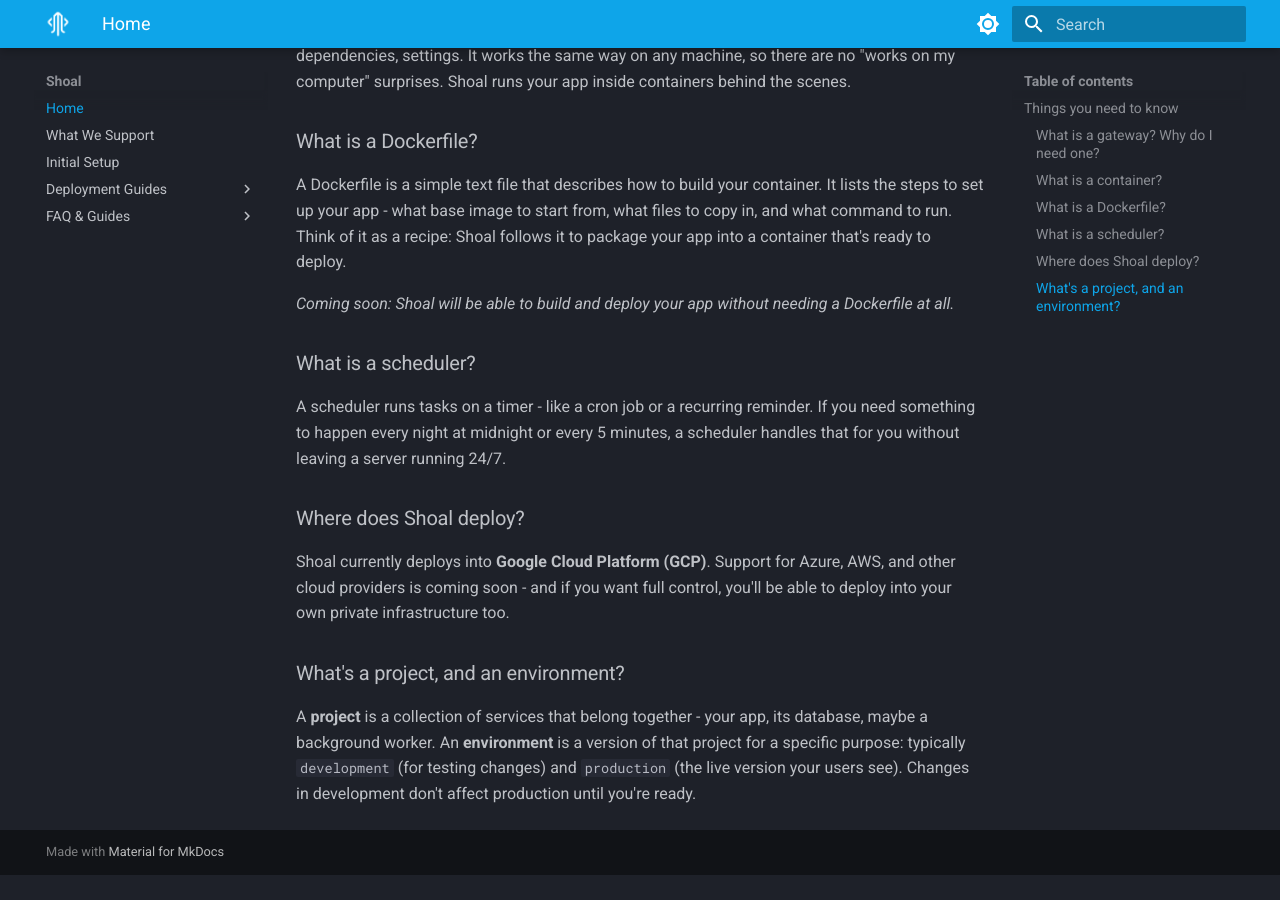
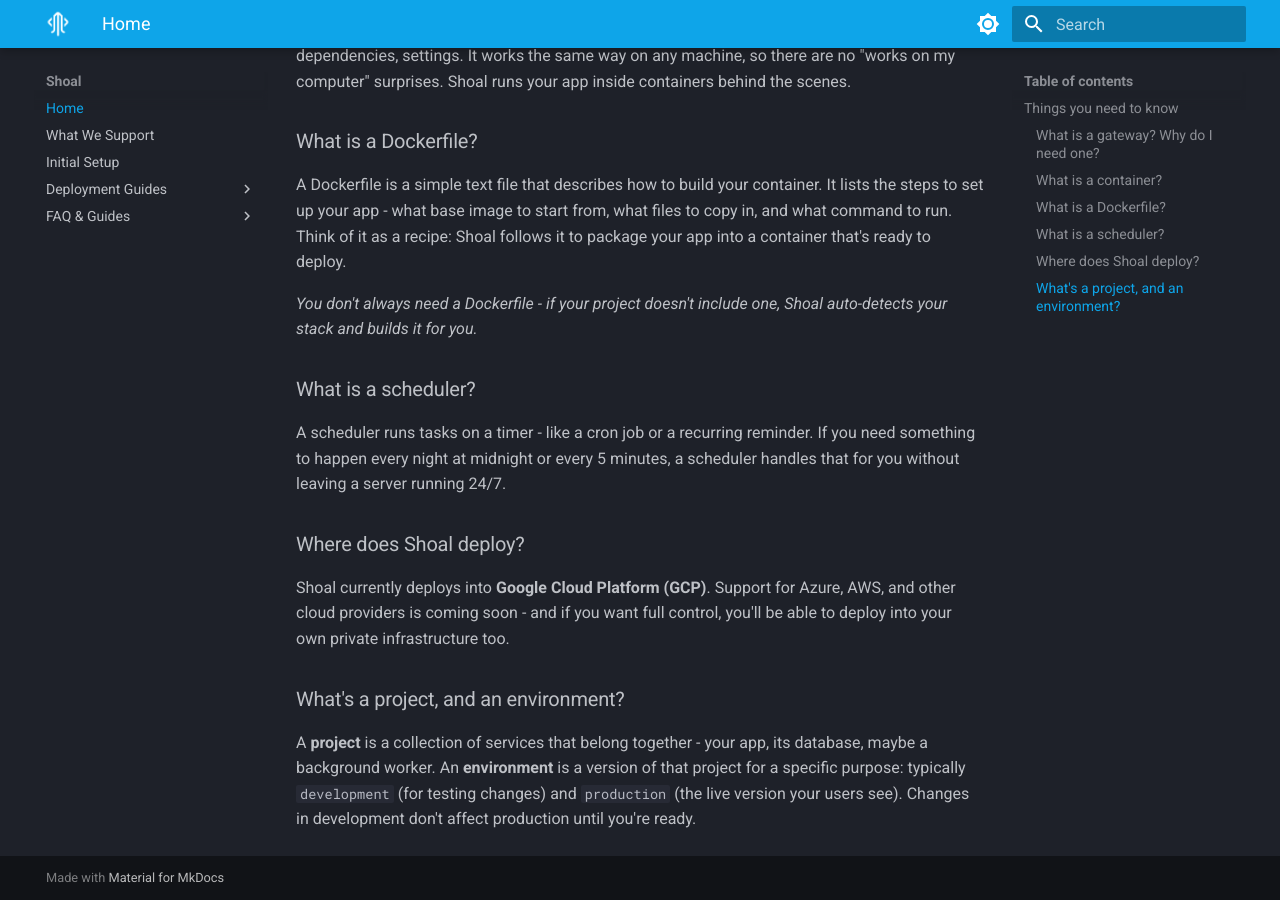
Before and after one commit to shoal-platform/docs.shoal-platform.github.io, an MkDocs documentation site: the page built from docs/index.md, in a window 1280 px wide and 900 px high, scrolled down 1093 px. Built offline with MkDocs 1.6.1 and Material for MkDocs 9.7.7, drawn with Linux system fonts in a browser that asks for light colours; before the commit the page ends 1968 px from its top, so only the background shows below that.

Commit message:
Update: dockerfile not explicitly required

```diff
--- a/docs/index.md
+++ b/docs/index.md
@@ -26,7 +26,7 @@ A container is a lightweight package that holds your app and everything it needs
 ### What is a Dockerfile?
 A Dockerfile is a simple text file that describes how to build your container. It lists the steps to set up your app - what base image to start from, what files to copy in, and what command to run. Think of it as a recipe: Shoal follows it to package your app into a container that's ready to deploy.
 
-*Coming soon: Shoal will be able to build and deploy your app without needing a Dockerfile at all.*
+*You don't always need a Dockerfile - if your project doesn't include one, Shoal auto-detects your stack and builds it for you.*
 
 ### What is a scheduler?
 A scheduler runs tasks on a timer - like a cron job or a recurring reminder. If you need something to happen every night at midnight or every 5 minutes, a scheduler handles that for you without leaving a server running 24/7.
```
Also changed, not shown: docs/deploy-app-database.md (+1 -1 lines), docs/deploy-app-mongodb.md (+1 -1 lines), docs/deploy-app.md (+1 -1 lines), docs/guide-dockerfile.md (+1 -1 lines), docs/supported.md (+1 -1 lines).
